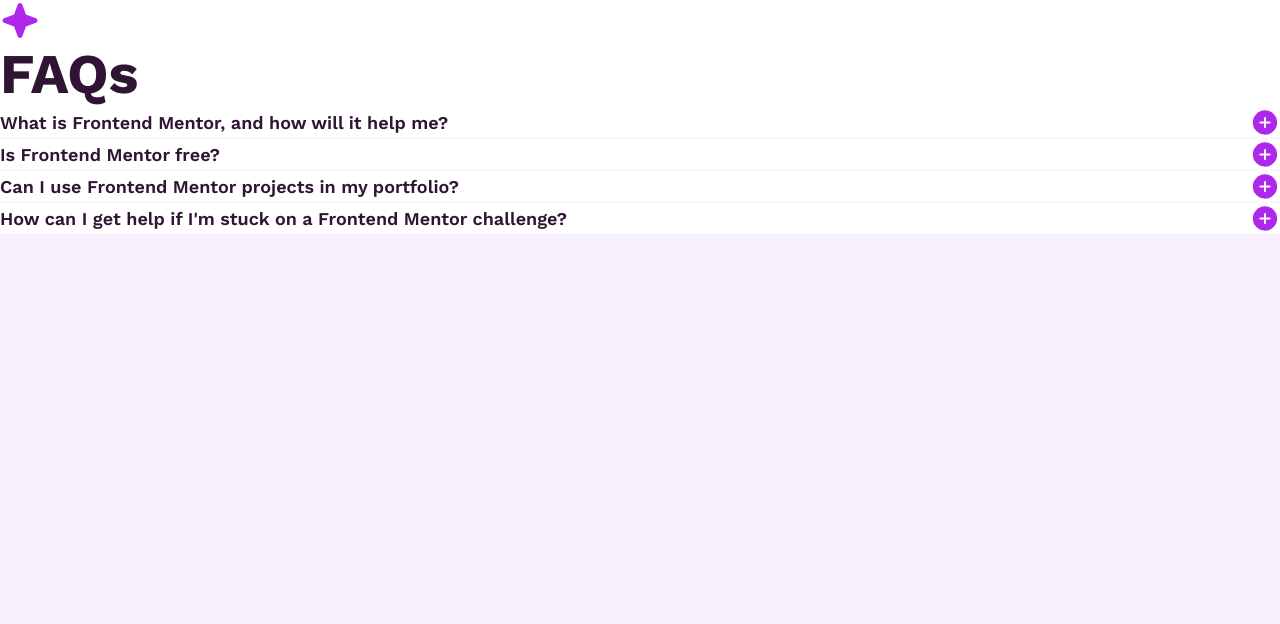
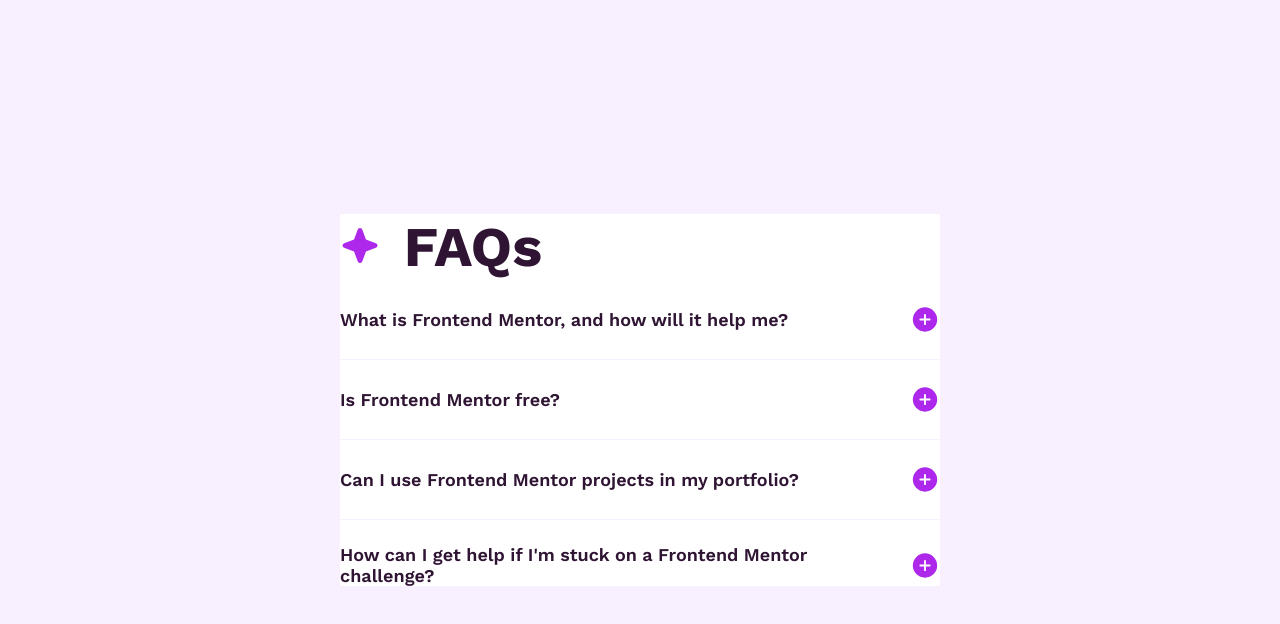
Before and after one commit to dave-cross/Frontend-Mentor-faq-accordion-profile-solution, a plain HTML site: page index.html in a window 1280 px wide. Drawn offline with nearby package versions, Linux system fonts and the light colour scheme.

Commit message:
style: add base compositions

```diff
--- a/index.html
+++ b/index.html
@@ -22,13 +22,13 @@
     <link rel="stylesheet" href="style.css" />
   </head>
   <body>
-    <main>
-      <article class="faq">
-        <h1>
+    <main class="challenge-wrapper">
+      <article class="faq flow">
+        <h1 class="cluster has-icon">
           <img src="assets/images/icon-star.svg" alt="" />
           FAQs
         </h1>
-        <div class="faq__content">
+        <div class="faq__content flow">
           <details name="faq" open>
             <summary>What is Frontend Mentor, and how will it help me?</summary>
             <div>
--- a/style.css
+++ b/style.css
@@ -142,6 +142,37 @@ summary {
   }
 }
 
+.flow > * + * {
+  margin-block-start: var(--flow-space, var(--space-300));
+}
+
+.cluster {
+  display: flex;
+  flex-wrap: wrap;
+  gap: var(--cluster-space, var(--space-300));
+  justify-content: start;
+  align-items: var(--cluster-align, center);
+}
+
+.has-icon {
+  --cluster-align: baseline;
+
+  svg,
+  img {
+    height: 1.1cap;
+  }
+}
+
+.challenge-wrapper {
+  --_max-width: var(--max-width, 320px);
+
+  display: grid;
+  place-items: center;
+  min-height: 100vh;
+  padding: var(--space-300)
+    max(var(--space-300), calc(50% - var(--_max-width) / 2));
+}
+
 .faq {
   background-color: var(--white);
 }
```
